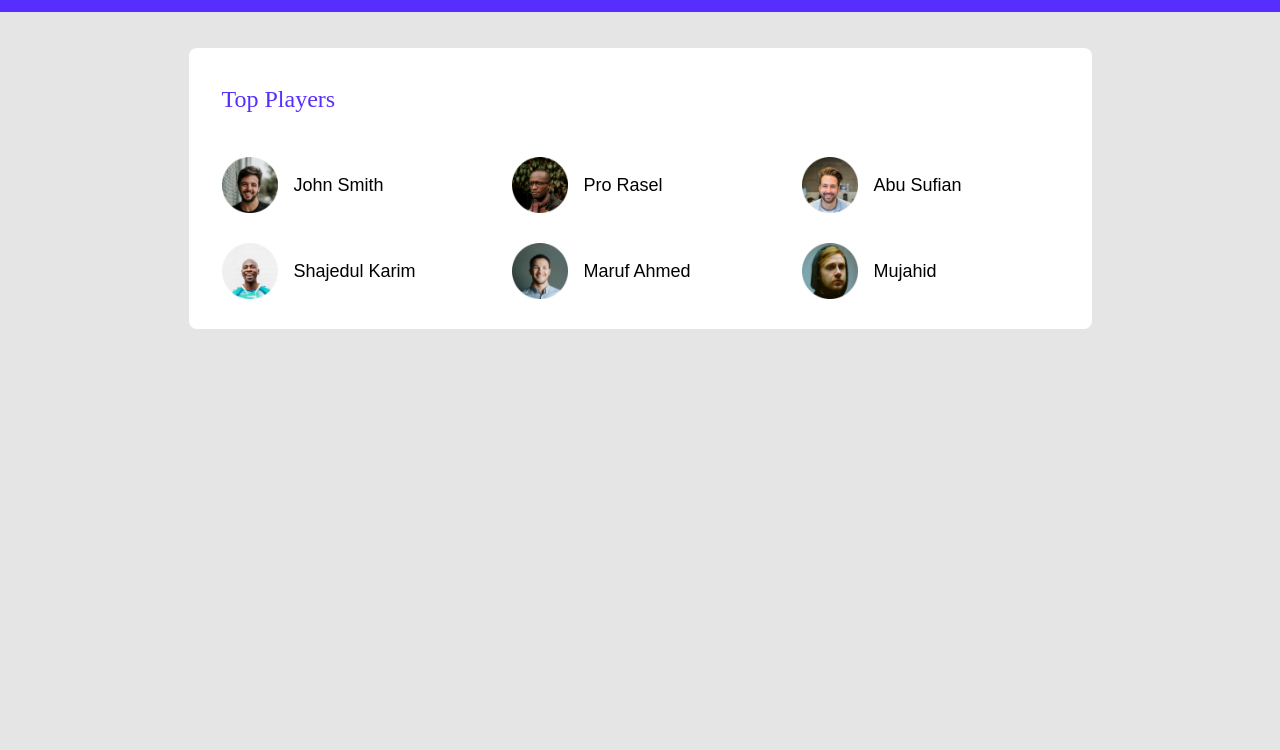
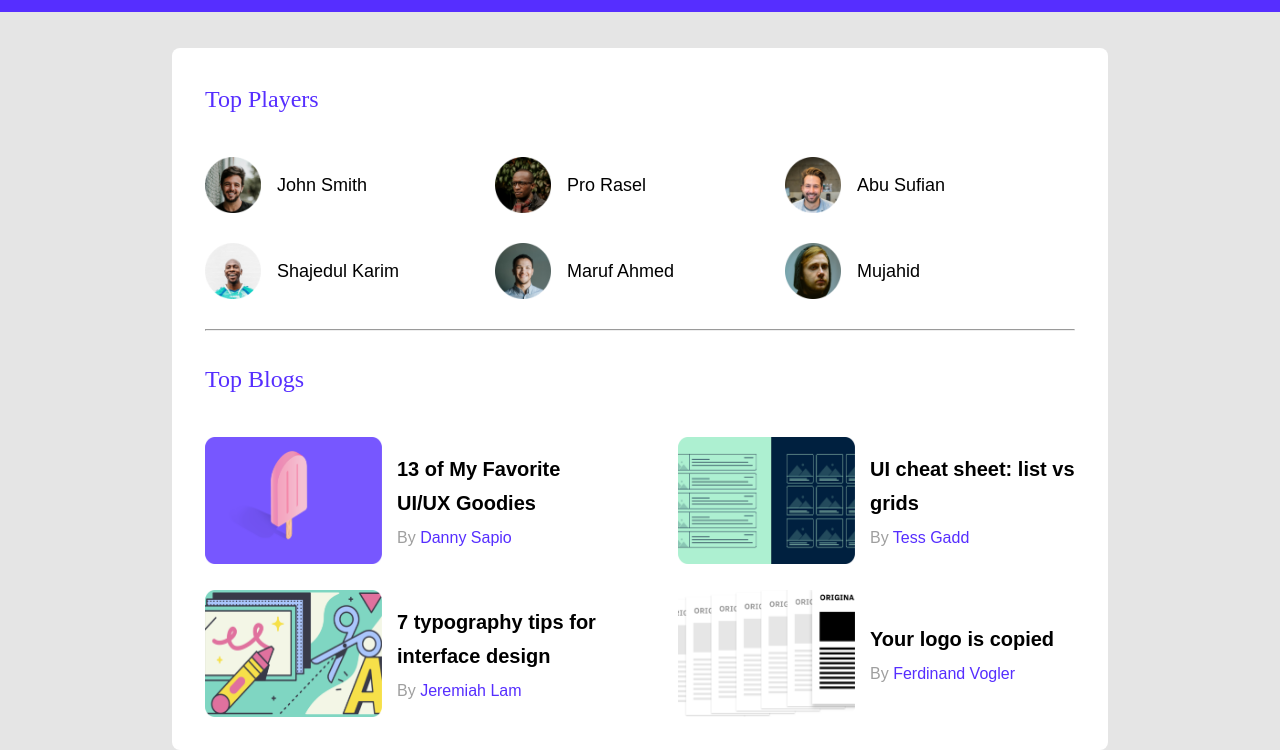
Before and after one commit to sumon5211/leader-board, a plain HTML site: page index.html in a window 1280 px wide. Shown: the part 76-826 px from the top of the page. Before the commit the page ends 800 px from the top, so only its background shows below. Drawn offline with Linux system fonts and the light colour scheme.

Commit message:
Top Blogs Added

```diff
--- a/index.html
+++ b/index.html
@@ -57,6 +57,49 @@
                     </div>
                 </div>
             </div>
+            <hr>
+            <div class="container top-blogs">
+                <h3 class="section-title">Top Blogs</h3>
+                <div class="blogs">
+                    <article class="top-blog">
+                        <div class="blog-image">
+                            <img src="images/blogs/blog-1.png" alt="" class="blog-image">
+                        </div>
+                        <div class="blog-content">
+                            <h4 class="blog-title">13 of My Favorite UI/UX Goodies</h4>
+                            <p class="author">By <a href="#" class="author-name">Danny Sapio</a></p>
+                        </div>
+                    </article>
+                    <article class="top-blog">
+                        <div class="blog-image">
+                            <img src="images/blogs/blog-2.png" alt="" class="blog-image">
+                        </div>
+                        <div class="blog-content">
+                            <h4 class="blog-title">UI cheat sheet: list vs grids</h4>
+                            <p class="author">By <a href="#" class="author-name">Tess Gadd</a></p>
+                        </div>
+                    </article>
+                    <article class="top-blog">
+                        <div class="blog-image">
+                            <img src="images/blogs/blog-3.png" alt="" class="blog-image">
+                        </div>
+                        <div class="blog-content">
+                            <h4 class="blog-title">7 typography tips for interface design</h4>
+                            <p class="author">By <a href="#" class="author-name">Jeremiah Lam</a></p>
+                        </div>
+                    </article>
+                    <article class="top-blog">
+                        <div class="blog-image">
+                            <img src="images/blogs/blog-4.png" alt="" class="blog-image">
+                        </div>
+                        <div class="blog-content">
+                            <h4 class="blog-title">Your logo is copied</h4>
+                            <p class="author">By <a href="#" class="author-name">Ferdinand Vogler</a></p>
+                        </div>
+                    </article>
+                </div>
+
+            </div>
         </section>
     </main>
 </body>
--- a/style.css
+++ b/style.css
@@ -82,8 +82,7 @@ section {
     background: #fff;
     border-radius: 8px;
     margin-top: 36px;
-    padding-top: 33px;
-    padding-left: 33px;
+    padding: 33px;
 }
 .section-title {
     font-family: 'Poppins';
@@ -114,3 +113,35 @@ section {
     color: #000;
     text-decoration: none;
 }
+.blogs {
+     display: grid;
+     grid-template-columns: repeat(2, 1fr);
+     row-gap: 26px;
+     column-gap: 76px;
+}
+.top-blogs .section-title {
+    margin-top: 30px;
+}
+.top-blog {
+    display: flex;
+    align-items: center;
+    column-gap: 15px;
+}
+.blog-image {
+    width: 177px;
+    height: 127px;
+}
+.blog-title {
+    font-size: 20px;
+    line-height: 34px;
+    margin-bottom: 6px;
+}
+.author {
+    font-size: 16px;
+    line-height: 24px;
+    color: #9F9F9F;
+}
+.author-name {
+    color: #562EFF;
+    text-decoration: none;
+}
```
